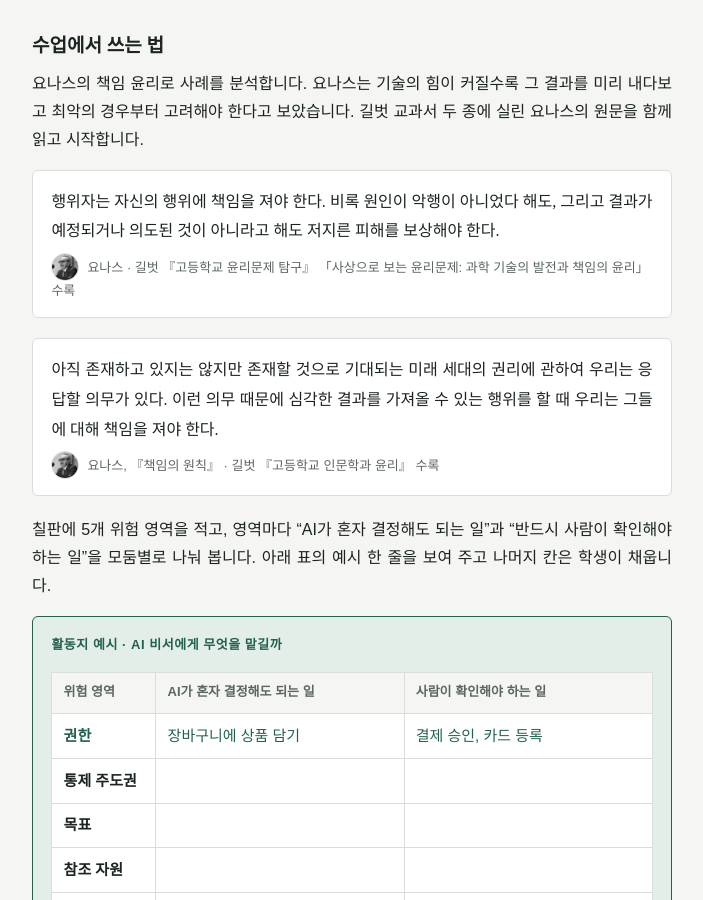
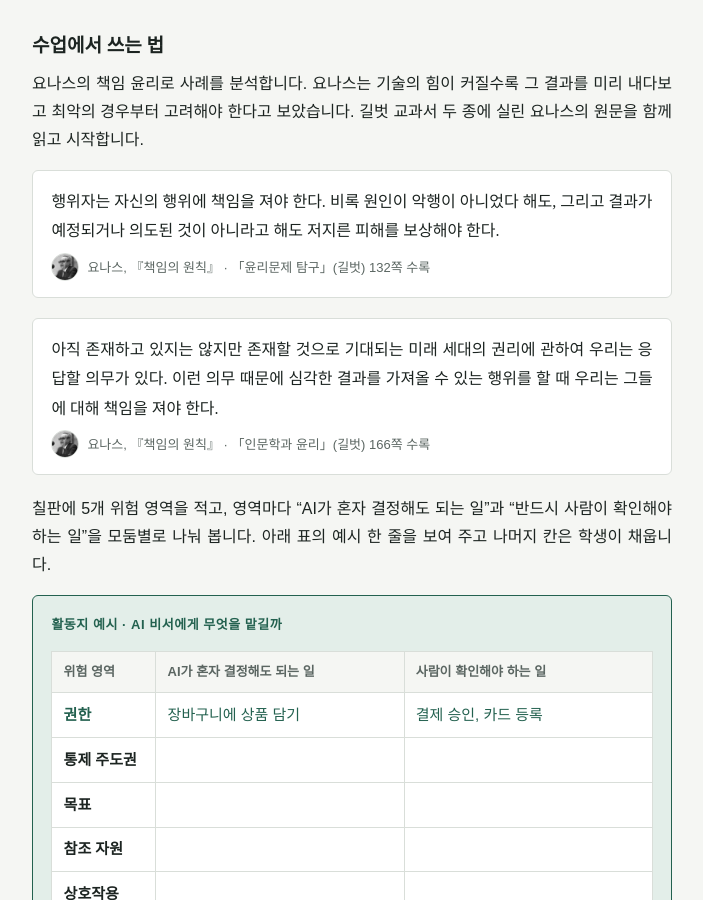
Before and after one commit to ethics-news/ethics-news.github.io, a Jekyll site: the page built from _items/2026-10-16/2.md, in a window 1280 px wide and 900 px high, scrolled down 1146 px. Shown: the whole window, without its empty margins (256-959 px from the left). Built offline with Jekyll 4.4.1, drawn with Linux system fonts in a browser that asks for light colours; some web fonts are replaced.

Commit message:
요나스 인용 출처를 교과서 쪽수로(윤리문제 탐구 132쪽, 인문학과 윤리 166쪽); 안내서에 쪽수 규칙
Co-Authored-By: Claude Fable 5.1 <noreply@anthropic.com>
Claude-Session: https://claude.ai/code/session_01XG1As5bs7T7JRpnijV2F6T

```diff
--- a/_items/2026-10-16/2.md
+++ b/_items/2026-10-16/2.md
@@ -33,14 +33,14 @@ sources:
 <blockquote>
 <p>행위자는 자신의 행위에 책임을 져야 한다. 비록 원인이 악행이 아니었다 해도, 그리고 결과가 예정되거나 의도된 것이 아니라고 해도 저지른 피해를 보상해야 한다.</p>
 </blockquote>
-<figcaption>요나스 · 길벗 『고등학교 윤리문제 탐구』 「사상으로 보는 윤리문제: 과학 기술의 발전과 책임의 윤리」 수록</figcaption>
+<figcaption>요나스, 『책임의 원칙』 · 「윤리문제 탐구」(길벗) 132쪽 수록</figcaption>
 </figure>
 
 <figure class="src">
 <blockquote>
 <p>아직 존재하고 있지는 않지만 존재할 것으로 기대되는 미래 세대의 권리에 관하여 우리는 응답할 의무가 있다. 이런 의무 때문에 심각한 결과를 가져올 수 있는 행위를 할 때 우리는 그들에 대해 책임을 져야 한다.</p>
 </blockquote>
-<figcaption>요나스, 『책임의 원칙』 · 길벗 『고등학교 인문학과 윤리』 수록</figcaption>
+<figcaption>요나스, 『책임의 원칙』 · 「인문학과 윤리」(길벗) 166쪽 수록</figcaption>
 </figure>
 
 칠판에 5개 위험 영역을 적고, 영역마다 "AI가 혼자 결정해도 되는 일"과 "반드시 사람이 확인해야 하는 일"을 모둠별로 나눠 봅니다. 아래 표의 예시 한 줄을 보여 주고 나머지 칸은 학생이 채웁니다.
```
Also changed, not shown: _tools/WRITING_GUIDE.md (+1 -1 lines).
